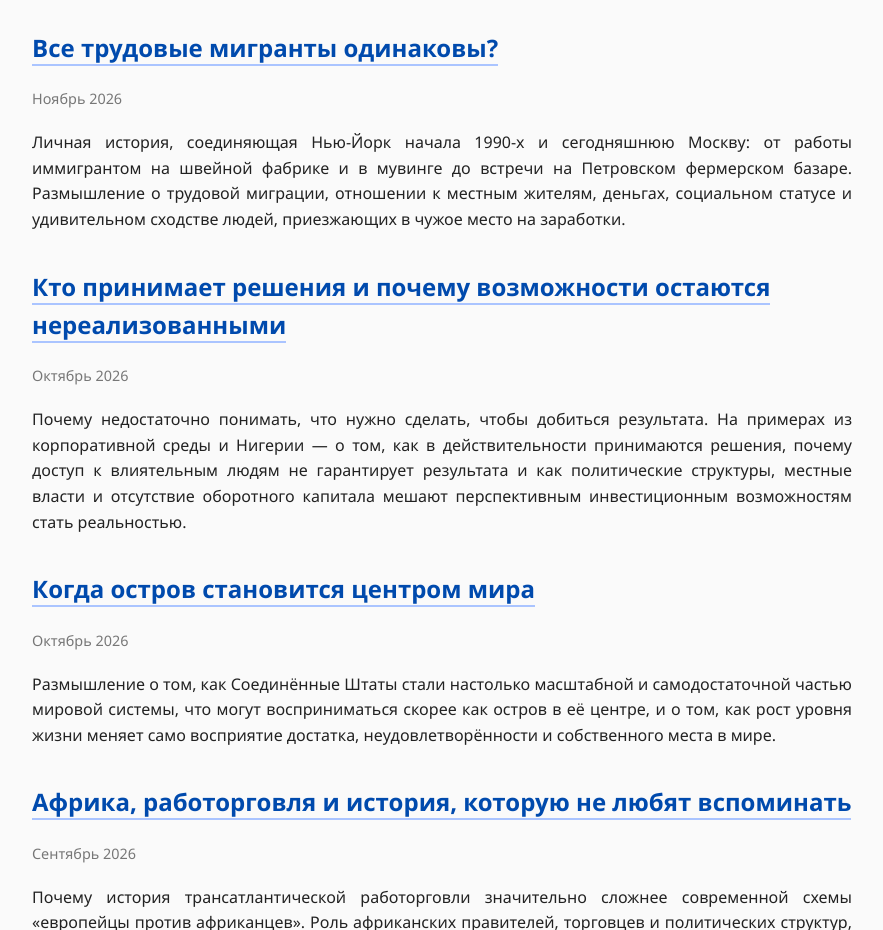
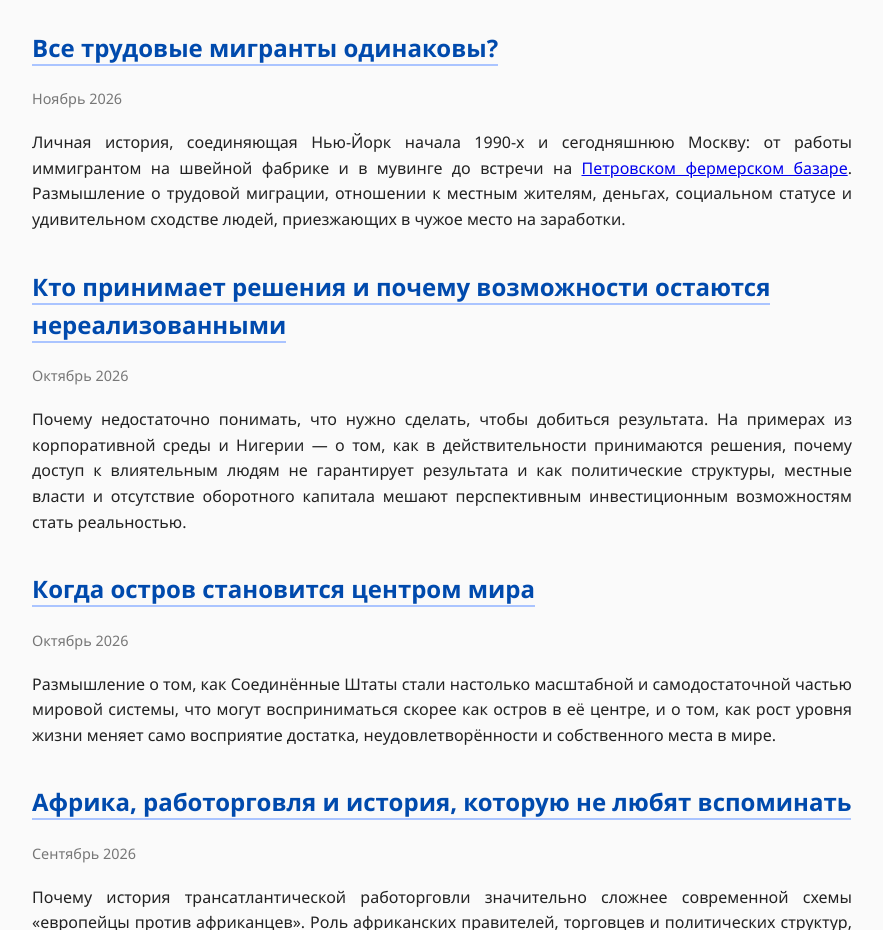
Before and after one commit to sergeyolevsky/sergeyolevsky.github.io, a plain HTML site: page index.html in a window 1280 px wide. Shown: the part 1020-1950 px from the top of the page, without its empty margins (198-1081 px from the left). Drawn offline with Linux system fonts and the light colour scheme.

Commit message:
Update index.html

```diff
--- a/index.html
+++ b/index.html
@@ -79,12 +79,13 @@
         </h2>
         <p class="date">Ноябрь 2026</p>
         <p>
-          Личная история, соединяющая Нью-Йорк начала 1990-х и сегодняшнюю Москву:
-          от работы иммигрантом на швейной фабрике и в мувинге до встречи на Петровском
-          фермерском базаре. Размышление о трудовой миграции, отношении к местным жителям,
-          деньгах, социальном статусе и удивительном сходстве людей, приезжающих
-          в чужое место на заработки.
-        </p>
+  Личная история, соединяющая Нью-Йорк начала 1990-х и сегодняшнюю Москву:
+  от работы иммигрантом на швейной фабрике и в мувинге до встречи на
+  <a href="labor_migrants.html">Петровском фермерском базаре</a>.
+  Размышление о трудовой миграции, отношении к местным жителям,
+  деньгах, социальном статусе и удивительном сходстве людей, приезжающих
+  в чужое место на заработки.
+</p>
       </div>
       <div class="article">
   <h2>
```
